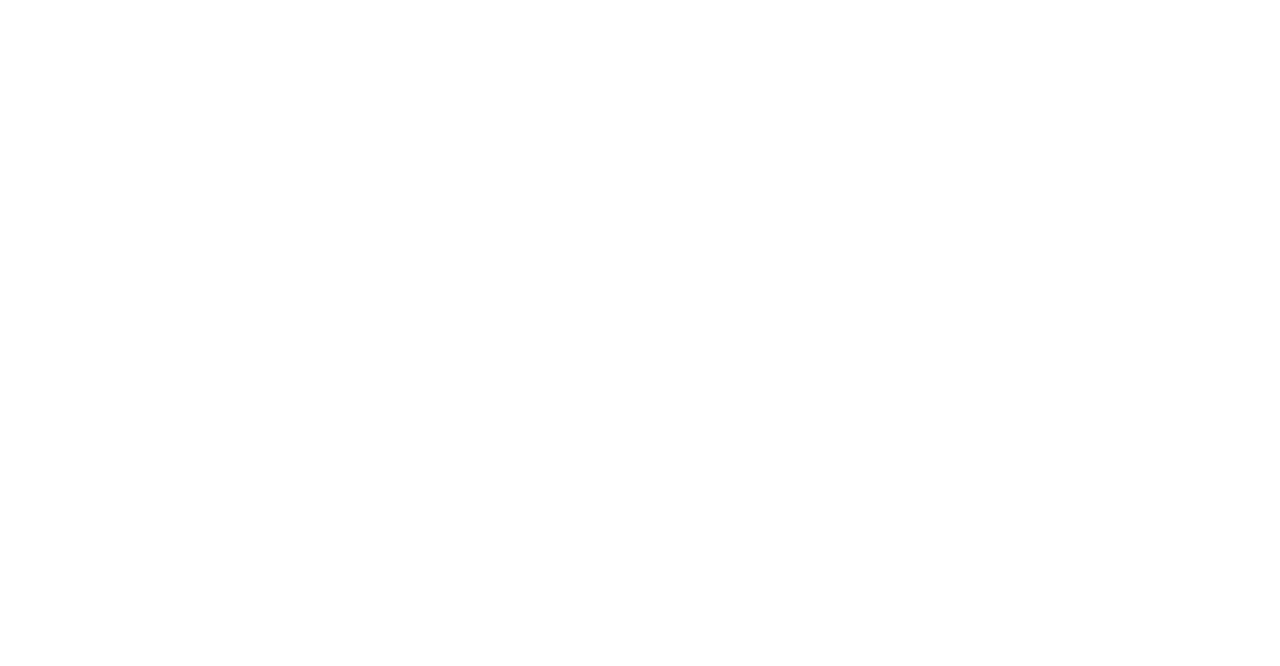
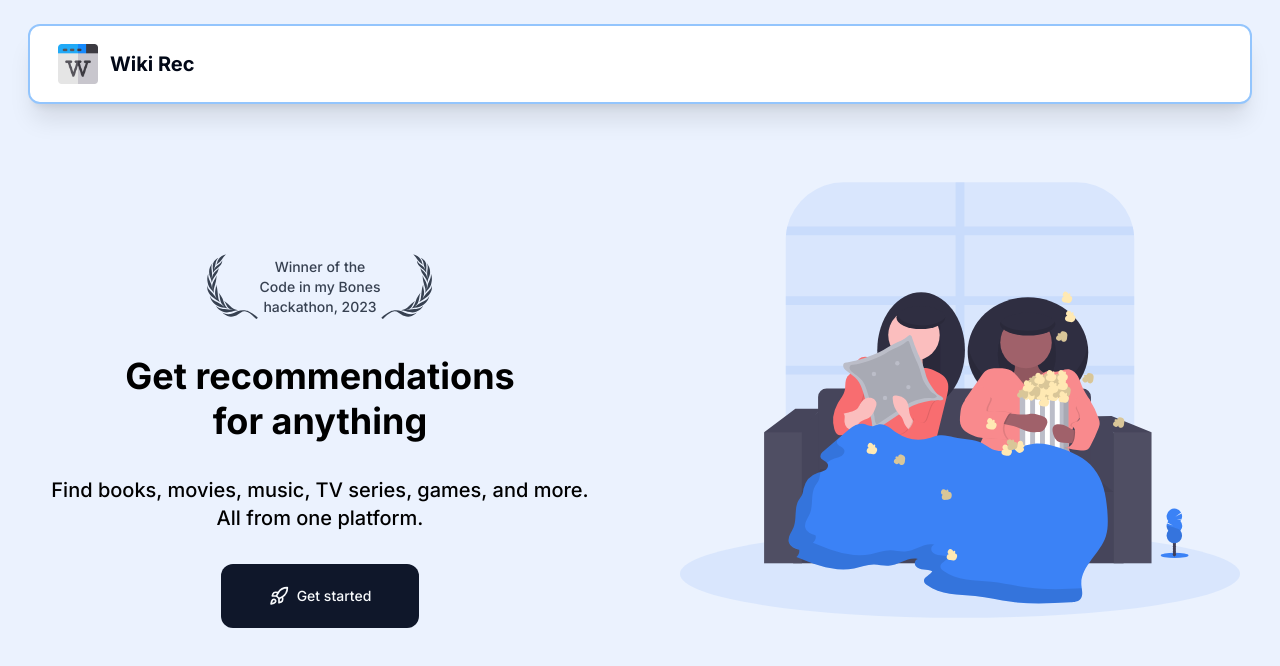
Before and after one commit to kz4killua/wikirec, a Next.js app in the folder frontend/: page / in a window 1280 px wide. Shown: the top 666 px of the page. Built offline with nearby package versions, Linux system fonts and the light colour scheme.

Commit message:
Add preliminary hero and header

```diff
--- a/frontend/src/app/page.tsx
+++ b/frontend/src/app/page.tsx
@@ -1,8 +1,93 @@
+import { Icon } from "@/components/shared/icon";
+import { Button } from "@/components/ui/button";
+import { Laurel } from "@/components/home/laurel";
+import { Rocket } from "lucide-react";
 import Image from "next/image";
+import Link from "next/link";
+
 
 export default function Home() {
   return (
-    <main>
-    </main>
+    <div className="">
+      <Header />
+      <main>
+        <Hero />
+      </main>
+    </div>
   );
 }
+
+
+function Hero() {
+  return (
+    <section className="grid grid-rows-2 sm:grid-cols-2 sm:grid-rows-1 bg-blue-500/10">
+      <div className="flex flex-col gap-y-8 pt-40 pb-20 px-10 items-center justify-center min-h-dvh text-black">
+        <HackathonWin />
+        <h1 className="font-bold text-4xl text-center leading-tight">
+          Get recommendations <br /> for anything
+        </h1>
+        <h2 className="text-center text-xl font-medium">
+          Find books, movies, music, TV series, games, and more. <br />
+          All from one platform.
+        </h2>
+        <div>
+          <Button className="px-12 h-16 rounded-xl">
+            <Rocket className="w-5 h-5 mr-2" />
+            Get started
+          </Button>
+        </div>
+      </div>
+
+      <div className="relative min-h-40">
+        <Image
+          src={"/hero-image.svg"}
+          alt="movie recommendations"
+          className="px-10"
+          fill
+        />
+      </div>
+    </section>
+  )
+}
+
+
+function Header() {
+  return (
+    <div className="py-6 px-7 fixed top-0 left-0 right-0 z-50">
+      <header className="w-full h-20 px-7 flex items-center rounded-xl bg-white shadow-xl border-2 border-blue-300">
+        <Link href={"/"}>
+          <div className="flex items-center gap-x-3">
+            <Icon width={40} height={40} />
+            <h1 className="font-bold text-xl">
+              Wiki Rec
+            </h1>
+          </div>
+        </Link>
+      </header>
+    </div>
+  )
+}
+
+
+function HackathonWin() {
+  return (
+    <Link
+      target="_blank"
+      href={"https://www.linkedin.com/posts/ifeanyiobinelo_hackathon-softwareengineering-machinelearning-activity-7066147484007342080-DWqS?utm_source=share&utm_medium=member_desktop"}
+    >
+      <div className="flex items-center font-medium fill-gray-700 text-gray-700 hover:text-black hover:fill-black">
+        <Laurel
+          className=""
+        />
+        <div className="text-center text-sm">
+          Winner of the <br />
+          Code in my Bones <br />
+          hackathon, 2023 <br />
+        </div>
+        <Laurel
+          className="scale-x-[-1]"
+        />
+      </div>
+    </Link>
+  )
+}
--- /dev/null
+++ b/frontend/src/components/home/laurel.tsx
@@ -0,0 +1,49 @@
+export function Laurel({
+  className
+}: {
+  className: string
+}) {
+  return (
+    <svg
+      xmlns="http://www.w3.org/2000/svg"
+      viewBox="0 0 240 310"
+      className={className}
+      height={70}
+    >
+      <g>
+        <path
+          d="M356.806 162.274c-9.2 8.065-15.581 18.266-22.407 27.777-6.118 7.575-13.944 12.57-20.88 19.085 3.745-7.762 3.881-17.033 9.192-24.163 7.557-13.184 21.57-17.822 34.095-22.7z"
+          transform="translate(-263.275 -152.274)"
+        />
+        <path
+          d="M306.492 190.36c4.475-5.563 10.148-9.428 16.531-11.06-12.395 8.514-11.588 23.774-15.518 36.46-1.253 4.69-3.429 9.012-4.513 13.821l.316.251c2.062-5.436 5.687-10.572 10.212-15.008 8.803-8.127 21.827-13.192 26.141-25.214-.197 16.706-14.134 29.84-27.469 39.23-5.499 4.824-10.801 10.322-13.83 16.523-.297-4.215.623-8.446.324-12.962-1.45-14.583-2.504-31.229 7.806-42.041z"
+          transform="translate(-263.275 -152.274)"
+        />
+        <path
+          d="M281.412 240.228c-.373-14.779 5.76-26.842 14.404-37.853.251-.126.43-.377.753-.316-9.514 14.458-1.643 32.67-2.077 49.11L293.237 268c.187.122.187.628.628.434.563-1.876.685-3.881 1.06-5.811 2.242-13.577 14.033-23.21 24.332-32.594 2.199-2.454 4.143-4.946 5.273-7.825-.84 6.76-2.96 13.578-5.764 19.83-8.016 15.632-22.824 28.458-25.529 46.355-1.312-17.15-12.989-29.973-11.825-48.162z"
+          transform="translate(-263.275 -152.274)"
+        />
+        <path
+          d="M274.214 261.243c1.065-4.622 1.88-9.405 3.891-13.646-3.811 19.537 9.33 33.614 13.64 50.549 1.804 6.333 2.245 13.136 4.824 19.08.24.13.45-.122.598-.312-6.418-17.99 2.847-34.706 12.156-48.79 2.264-3.817 3.569-8.067 4.695-12.454.989 8.142-1.07 17.518-2.252 25.97-2.264 10.756-5.643 20.957-8.584 31.393-1.936 6.522-1.427 13.88-.433 20.712l-.933-.745c-6.825-12.586-20.34-22.402-24.353-36.152-3.303-10.962-5.498-23.66-3.25-35.605z"
+          transform="translate(-263.275 -152.274)"
+        />
+        <path
+          d="M273.598 299.401c1.503 20.708 23.771 31.65 34.093 48.794 2.443 3.508 4.562 7.389 7.826 10.326-.51-2.207-2.569-4.063-3.325-6.323-3.61-7.19-4.927-15.759-4.06-24.449 1-10.577 5.437-20.393 3.744-31.518 9.07 19.557 6.315 43.967 11.387 65.159 1.328 4.634 4.01 8.773 5.768 13.203-18.635-12.693-44.047-24.769-52.314-48.03-3.485-8.021-3.873-17.95-3.12-27.162z"
+          transform="translate(-263.275 -152.274)"
+        />
+        <path
+          d="M284.73 346.955c10.39 23.506 36.414 25.453 53.862 39.767 3.21 2.845 6.575 5.265 10.2 6.954l.187-.19c-4.006-3.622-8.64-7.747-11.445-12.441-10.212-14.2-6.62-34.09-14.271-49.361 6.952 8.316 13.274 16.96 17.471 26.395 6.244 15.401 8.63 32.797 23.076 44.44-15.634-5.153-33.95-3.714-47.748-13.34-15.067-9.26-28.513-24.966-31.333-42.224z"
+          transform="translate(-263.275 -152.274)"
+        />
+        <path
+          d="M311.435 390.807c16.66 18.947 43.882 12.625 66.075 17.584 3.135.428 6.004 1.684 9.326 1.174-2.646-1.674-6.316-1.492-9.204-3.014-17.396-6.111-19.947-24.944-29.39-37.643 12.064 8.012 22.206 18.818 33.336 29.288 8 7.008 17.63 10.242 27.776 12.304-2.438.891-5.634.647-8.251 1.333-18.229 4.482-38.48 11.808-57.812 5.25-12.567-3.958-25.533-13.895-31.856-26.276z"
+          transform="translate(-263.275 -152.274)"
+        />
+        <path
+          d="M457.84 415.575c13.422 6.629 27.478 15.767 39.577 27.455-2.04 2.328-4.68 4.506-7.167 6.513-11.66-12.562-24.571-24.654-39.028-31.716-2.653-1.062-5.306-1.99-7.96-2.373-14.474-3.283-23.581 7.433-34.412 13.513-12.621 8.813-30.773 12.951-46.026 6.871-8.203-3.11-16.15-7.693-22.09-15.14 12.004 8.27 29.882 9.136 43.534 3.765 18.318-7.945 37.353-18.017 59.436-13.2 7.668 1.325 7.44 1.113 14.137 4.312z"
+          transform="translate(-263.275 -152.274)"
+        />
+      </g>
+    </svg>
+  )
+}
```
Also changed, not shown: frontend/public/hero-image.svg (added).
